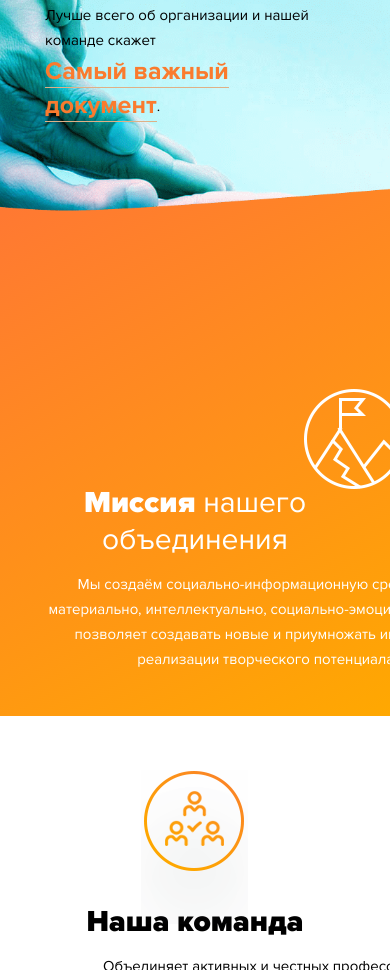
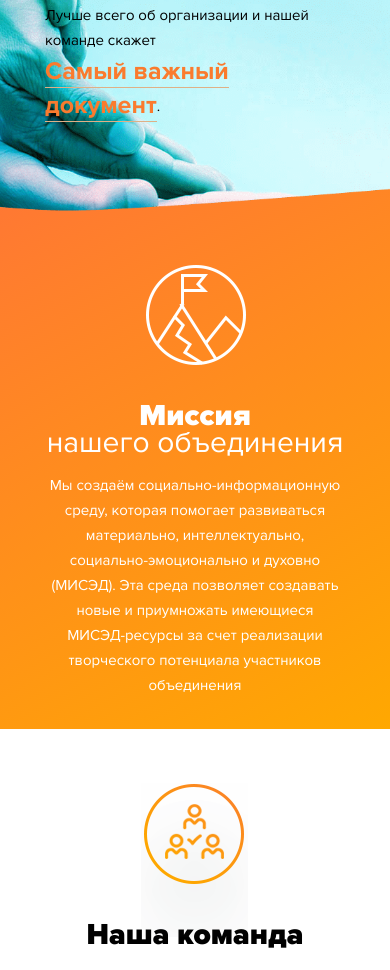
Before and after one commit to Aksnv/pokupo_promo_landing, a plain HTML site: page index.html in a window 390 px wide. Shown: the part 7156-8126 px from the top of the page. Drawn offline with Linux system fonts and the light colour scheme.

Commit message:
Добавлены стили для раздела our-mission для 360px

```diff
--- a/index.html
+++ b/index.html
@@ -181,7 +181,7 @@
   <section class="our-mission">
     <div class="container">
       <h2><strong>Миссия</strong> <span>нашего объединения</span></h2>
-      <p>Мы создаём социально-информационную среду, которая помогает развиваться материально, интеллектуально, социально-эмоционально и духовно (МИСЭД). Эта среда позволяет создавать новые и&nbsp;приумножать имеющиеся МИСЭД-ресурсы за счет реализации творческого потенциала участников объединения</p>
+      <p>Мы создаём социально-информационную среду, которая помогает развиваться материально, интеллектуально, социально-эмоционально и духовно (МИСЭД). Эта среда позволяет создавать новые и&nbsp;приумножать имеющиеся <span class="nowrap">МИСЭД-ресурсы</span> за счет реализации творческого потенциала участников объединения</p>
     </div>
   </section>
 
--- a/styles/adaptive.css
+++ b/styles/adaptive.css
@@ -865,4 +865,31 @@
     line-height: 34px;
   }
 
+  /* Our mission */
+
+  .our-mission {
+    height: 559px;
+    padding-top: 228px;
+  }
+
+  .our-mission h2 {
+    margin-bottom: 2px;
+  }
+
+  .our-mission h2 > span {
+    position: relative;
+    top: -10px;
+    display: block;
+  }
+
+  .our-mission p {
+    width: 300px;
+  }
+
+  .our-mission p::before {
+    top: -208px;
+    left: 101px;
+
+  }
+
 }
```
